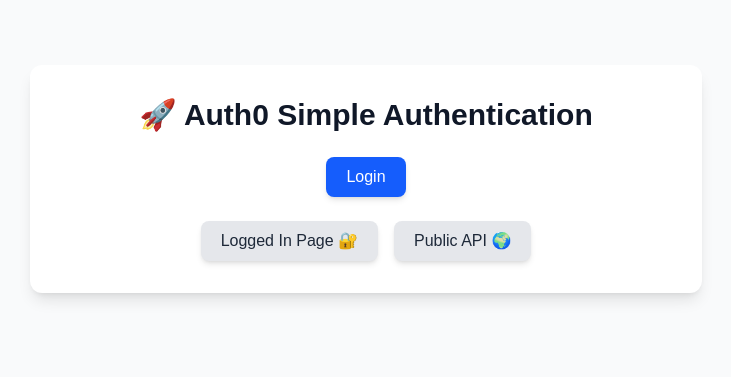
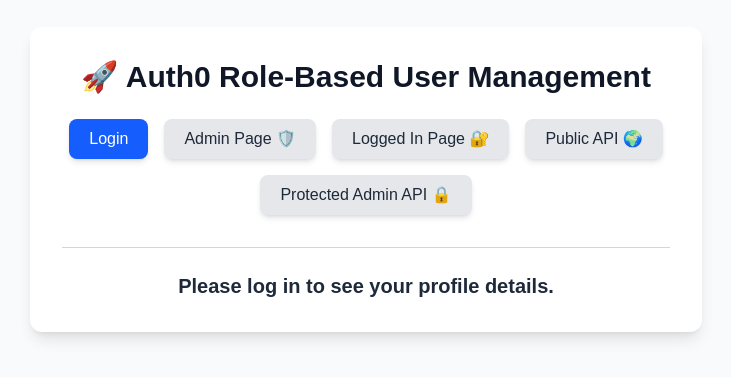
Before and after one commit to DevFreAkeD/role-based-authentication-using-next.js-and-auth0, a Next.js app: page / in a window 1280 px wide. Shown: the part 221-598 px from the top of the page, without its empty margins (274-1005 px from the left). Built offline with nearby package versions, Linux system fonts and the light colour scheme; no server answers.

Commit message:
Update page.tsx
updated home page with admin link and profile section

```diff
--- a/app/page.tsx
+++ b/app/page.tsx
@@ -1,6 +1,7 @@
 import { login, logout } from "@/actions/auth";
 import { getSession } from "@auth0/nextjs-auth0";
 import Link from "next/link";
+import ProfileServer from "@/components/ProfileServer";
 
 export default async function Home() {
   const session = await getSession();
@@ -10,11 +11,11 @@
     <section className="min-h-screen flex items-center justify-center bg-gray-50 px-6">
       <div className="bg-white rounded-xl shadow-lg p-8 max-w-2xl w-full">
         <h1 className="text-3xl font-extrabold text-gray-900 mb-6 text-center">
-          🚀 Auth0 Simple Authentication
+          🚀 Auth0 Role-Based User Management
         </h1>
 
-        {/* Login / Logout */}
-        <div className="flex justify-center mb-6">
+        {/* Navigation Buttons */}
+        <div className="flex flex-wrap gap-4 justify-center mb-8">
           {!isAuthenticated ? (
             <form action={login}>
               <button className="px-5 py-2 bg-blue-600 text-white rounded-lg font-medium shadow-md hover:bg-blue-700 transition-all">
@@ -28,10 +29,13 @@
               </button>
             </form>
           )}
-        </div>
 
-        {/* Navigation */}
-        <div className="flex flex-wrap gap-4 justify-center">
+          <Link
+            href="/admin"
+            className="px-5 py-2 bg-gray-200 text-gray-800 rounded-lg font-medium shadow-md hover:bg-gray-300 transition-all"
+          >
+            Admin Page 🛡️
+          </Link>
           <Link
             href="/logged-in"
             className="px-5 py-2 bg-gray-200 text-gray-800 rounded-lg font-medium shadow-md hover:bg-gray-300 transition-all"
@@ -44,6 +48,28 @@
           >
             Public API 🌍
           </Link>
+          <Link
+            href="/api/protected"
+            className="px-5 py-2 bg-gray-200 text-gray-800 rounded-lg font-medium shadow-md hover:bg-gray-300 transition-all"
+          >
+            Protected Admin API 🔒
+          </Link>
+        </div>
+
+        {/* Profile Section */}
+        <div className="border-t border-gray-300 pt-6 text-center">
+          {isAuthenticated ? (
+            <>
+              <h2 className="text-xl font-semibold text-gray-800 mb-4">
+                Welcome back, {session?.user?.name || "User"}! 🎉
+              </h2>
+              <ProfileServer />
+            </>
+          ) : (
+            <h2 className="text-xl font-semibold text-gray-800">
+              Please log in to see your profile details.
+            </h2>
+          )}
         </div>
       </div>
     </section>
```
